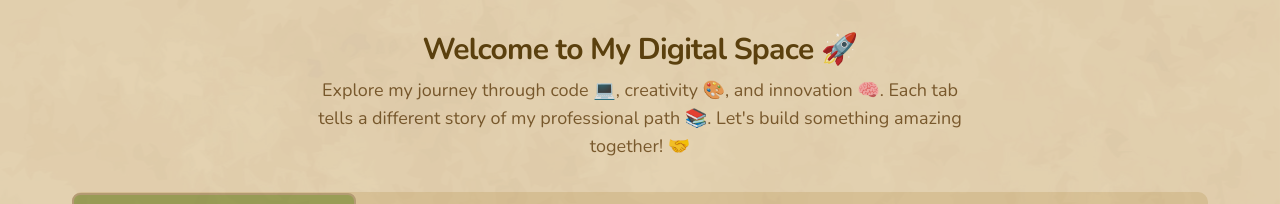
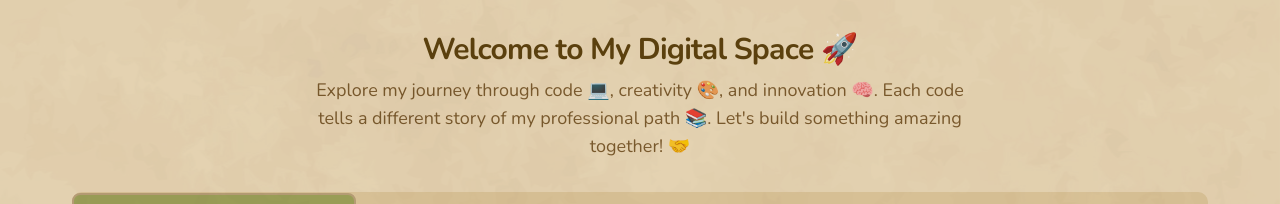
Before and after one commit to Estifanos12/my-portfolio, a React (Vite) app: page / in a window 1280 px wide. Shown: the top 204 px of the page. Built offline with nearby package versions, Linux system fonts and the light colour scheme.

Commit message:
fix: correct wording in introductory text for clarity

```diff
--- a/src/App.tsx
+++ b/src/App.tsx
@@ -60,7 +60,7 @@ export default function App() {
             className="text-lg text-muted-foreground max-w-2xl mx-auto"
           >
             Explore my journey through code 💻, creativity 🎨, and innovation
-            🧠. Each tab tells a different story of my professional path 📚.
+            🧠. Each code tells a different story of my professional path 📚.
             Let's build something amazing together! 🤝
           </motion.p>
         </motion.div>
```
